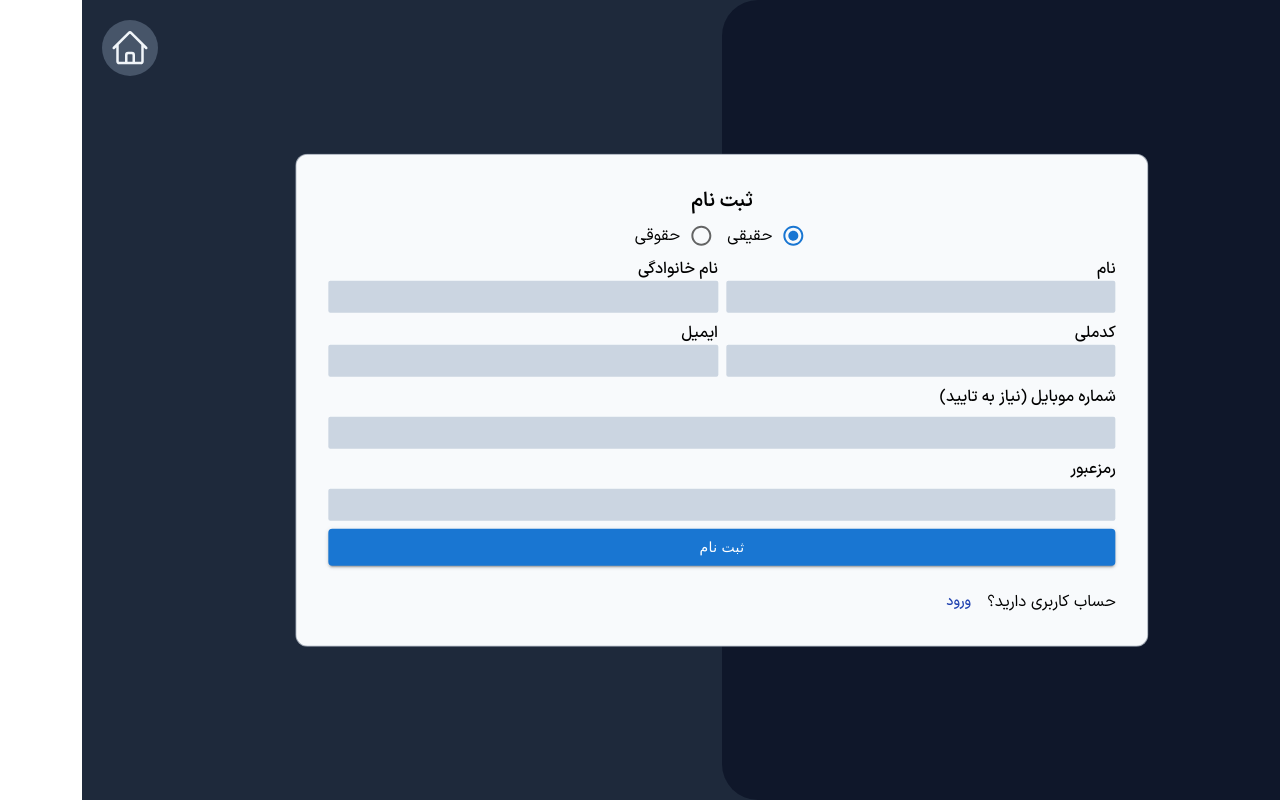
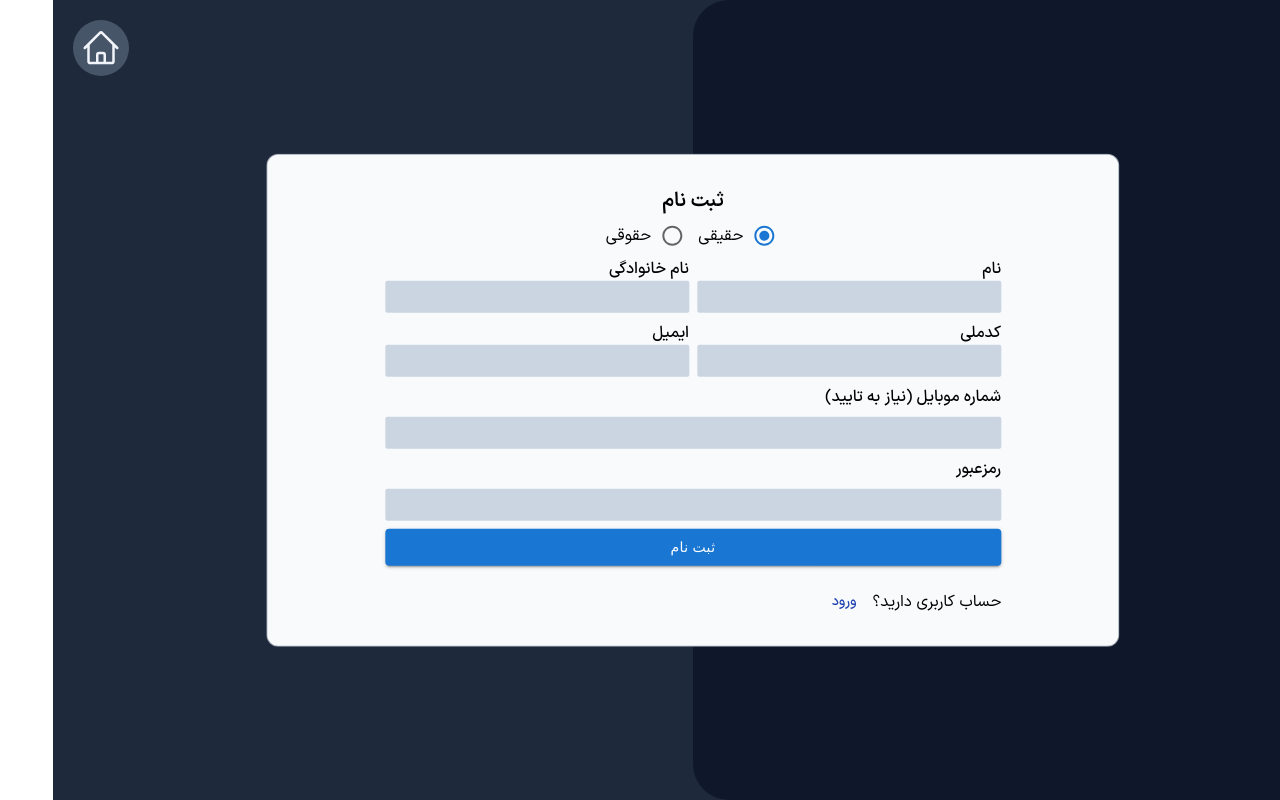
Before and after one commit to Amir-shz/Render1, a Next.js app: page /signup in a window 1280 px wide. Built offline with nearby package versions, Linux system fonts and the light colour scheme.

Commit message:
some ui change

```diff
--- a/app/(dashboard)/signup/page.js
+++ b/app/(dashboard)/signup/page.js
@@ -19,8 +19,8 @@
     <div className="flex bg-slate-800 w-screen h-dvh relative">
       <div className=" bg-slate-900  w-1/2 rounded-l-[36px] flex-1 size-full"></div>
       <div className="  flex  flex-1 size-full">
-        <div className=" z-20 bg-slate-50 border border-slate-600/50 max-xl:w-1/2 max-md:w-2/3 max-sm:w-3/4  w-2/3 h-min absolute left-1/2 top-1/2 -translate-x-1/2 -translate-y-1/2 rounded-xl text-black flex flex-col gap-4 items-center justify-center px-8 max-sm:px-4 py-8 max-sm:py-6">
-          <div className=" flex flex-col justify-center items-center size-full">
+        <div className=" z-20 bg-slate-50 border border-slate-600/50 max-xl:w-1/2 max-md:w-2/3 max-sm:w-3/4  w-2/3 absolute left-1/2 top-1/2 -translate-x-1/2 -translate-y-1/2 rounded-xl text-black flex flex-col gap-4 items-center justify-center px-8 max-sm:px-4 py-8 max-sm:py-6 max-h-[90dvh]">
+          <div className=" flex flex-col justify-center items-center">
             <h2 className=" font-semibold text-xl max-sm:text-lg">ثبت نام</h2>
 
             <FormControl className=" my-4 translate-x-4 max-sm:my-2 ">
```
Also changed, not shown: app/_components/RealPersonForm.jsx (+16 -0 lines).
